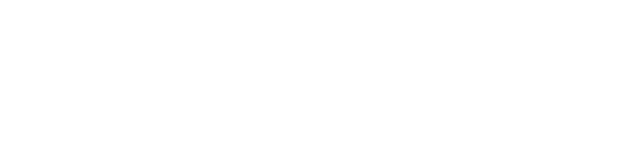
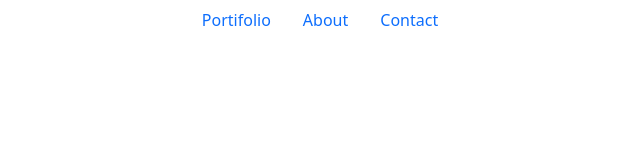
Before and after one commit to Benawi/Microverse-Portifolio-Bootstrap, a website: page Index.html in a window 1280 px wide. Shown: the whole page, without its empty margins (320-960 px from the left). Drawn offline with nearby package versions, Linux system fonts and the light colour scheme.

Commit message:
Add header to the page

```diff
--- a/Index.html
+++ b/Index.html
@@ -9,6 +9,22 @@
     <title>Portifolio Using bootstrap</title>
 </head>
 <body>
+    <header>
+        <nav>
+            <ul class="nav justify-content-center">
+              <li class="nav-item">
+                <a class="nav-link " aria-current="page" href="#">Portifolio</a>
+              </li>
+              <li class="nav-item">
+                <a class="nav-link" href="#">About</a>
+              </li>
+              <li class="nav-item">
+                <a class="nav-link" href="#">Contact</a>
+              </li>
+            </ul>
+        </nav>
+    </header>
+
 
     <!-- Bootstrap Bundle with Popper -->
     <script src="https://cdn.jsdelivr.net/npm/bootstrap@5.0.2/dist/js/bootstrap.bundle.min.js" integrity="sha384-MrcW6ZMFYlzcLA8Nl+NtUVF0sA7MsXsP1UyJoMp4YLEuNSfAP+JcXn/tWtIaxVXM" crossorigin="anonymous"></script>
```
